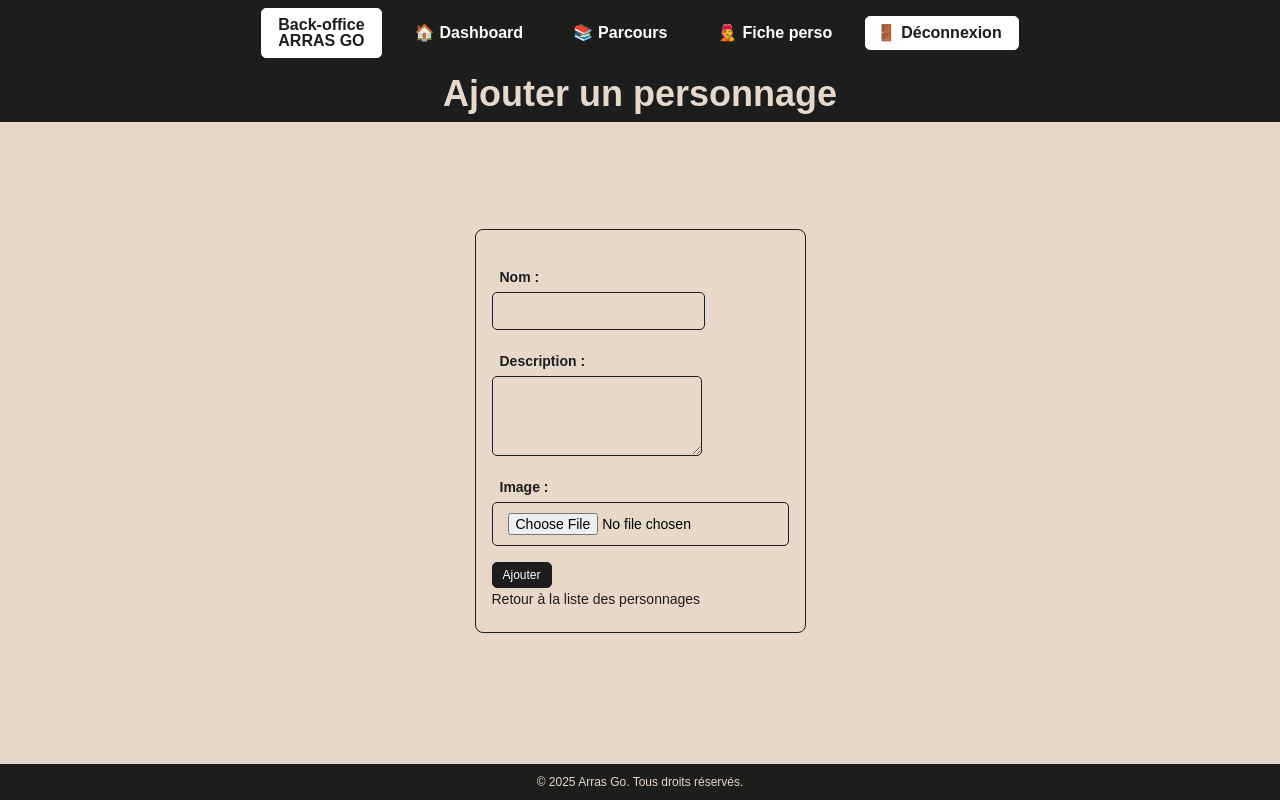
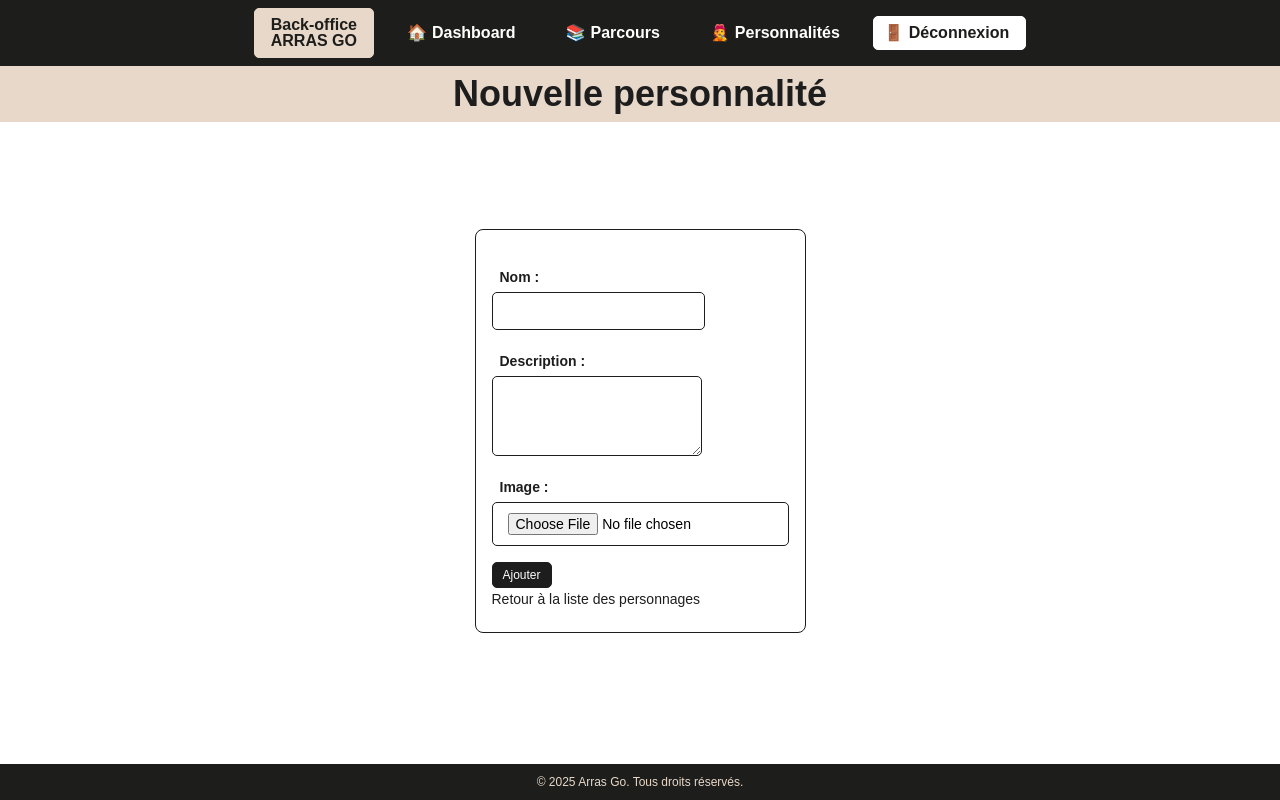
Before and after one commit to DarkSpharx/arrasgo, a PHP site: page /add_personnage.php in a window 1280 px wide. Run offline with PHP 8.4, Linux system fonts and the light colour scheme; a user stored in the database is signed in.

Commit message:
Amélioration de la structure et de la lisibilité des pages : ajout de métadonnées, mise à jour des titres et des styles, et création d'une table de liaison entre parcours et personnages.

```diff
--- a/backoffice/add_etape.php
+++ b/backoffice/add_etape.php
@@ -100,7 +100,7 @@ if ($_SERVER['REQUEST_METHOD'] == 'POST') {
 
 <body>
     <?php include 'header.php'; ?>
-    <h1 class="h1-sticky">Ajouter une nouvelle étape</h1>
+    <h1 class="h1-sticky">Nouvelle étape</h1>
     <main>
         <?php if ($error): ?>
             <div class="error"><?= htmlspecialchars($error) ?></div>
--- a/backoffice/add_parcours.php
+++ b/backoffice/add_parcours.php
@@ -50,7 +50,7 @@ if ($_SERVER['REQUEST_METHOD'] == 'POST') {
 <body>
     <?php include 'header.php'; ?>
 
-    <h1 class="h1-sticky">Ajouter un Nouveau Parcours</h1>
+    <h1 class="h1-sticky">Nouveau arcours</h1>
     <main>
 
         <?php if (isset($error)): ?>
--- a/backoffice/add_personnage.php
+++ b/backoffice/add_personnage.php
@@ -29,6 +29,7 @@ if ($_SERVER['REQUEST_METHOD'] == 'POST') {
 ?>
 <!DOCTYPE html>
 <html lang="fr">
+
 <head>
     <meta charset="UTF-8">
     <meta name="viewport" content="width=device-width, initial-scale=1.0">
@@ -36,11 +37,12 @@ if ($_SERVER['REQUEST_METHOD'] == 'POST') {
     <link rel="stylesheet" href="css/style_backoffice.css">
     <link rel="stylesheet" href="css/header_footer.css">
     <script src="js/admin.js" defer></script>
-    <title>Ajouter un personnage</title>
+    <title>Ajouter une personnalité</title>
 </head>
+
 <body>
     <?php include 'header.php'; ?>
-    <h1 class="h1-sticky">Ajouter un personnage</h1>
+    <h1 class="h1-sticky">Nouvelle personnalité</h1>
     <main>
         <div class="form-container">
             <?php if ($error): ?>
@@ -70,4 +72,5 @@ if ($_SERVER['REQUEST_METHOD'] == 'POST') {
         <p>&copy; <?php echo date("Y"); ?> Arras Go. Tous droits réservés.</p>
     </footer>
 </body>
+
 </html>
--- a/backoffice/css/header_footer.css
+++ b/backoffice/css/header_footer.css
@@ -53,8 +53,8 @@ header {
 
 #logo-nav {
   color: #1d1d1b;
-  border: 1px solid #fff;
-  background-color: #fff;
+  border: 1px solid #e7d8c9;
+  background-color: #e7d8c9;
   padding: 8px 16px;
   border-radius: 5px;
   font-weight: 600;
--- a/backoffice/css/style_backoffice.css
+++ b/backoffice/css/style_backoffice.css
@@ -2,7 +2,7 @@
 
 body {
   font-family: Arial, sans-serif;
-  background-color: #e7d8c9;
+  background-color: #fff;
   margin: 0;
   padding: 0;
   font-size: 14px;
@@ -52,8 +52,7 @@ main {
 }
 
 h1 {
-  background: #1d1d1d;
-  color: #e7d8c9 !important;
+  background: #e7d8c9;
   text-align: center;
   font-size: 36px;
   font-weight: 600;
--- a/backoffice/header.php
+++ b/backoffice/header.php
@@ -8,7 +8,7 @@ declare(strict_types=1);
         <a href="dashboard.php" id="logo-nav">Back-office<br>ARRAS GO</a>
         <a href="dashboard.php"><span>🏠</span>Dashboard</a>
         <a href="list_parcours.php"><span>📚</span>Parcours</a>
-    <a href="list_personnages.php"><span>🧑‍🎤</span>Fiche perso</a>
+        <a href="list_personnages.php"><span>🧑‍🎤</span>Personnalités</a>
         <a href="logout.php" class="logout-link"><span>🚪</span>Déconnexion</a>
     </nav>
 </header>
--- a/backoffice/list_chapitres.php
+++ b/backoffice/list_chapitres.php
@@ -23,7 +23,7 @@ $chapitres = get_chapitres_by_etape($pdo, $id_etape);
     <link rel="stylesheet" href="css/header_footer.css">
     <link rel="stylesheet" href="css/tab.css">
     <script src="js/admin.js" defer></script>
-    <title>Chapitres de l'étape</title>
+    <title>Liste des chapitres</title>
 </head>
 
 <body>
--- a/backoffice/list_parcours.php
+++ b/backoffice/list_parcours.php
@@ -26,7 +26,7 @@ $parcours = get_all_parcours($pdo);
 
 <body>
     <?php include 'header.php'; ?>
-    <h1 class="h1-sticky">Parcours</h1>
+    <h1 class="h1-sticky">Parcours de ARRAS GO</h1>
     <main>
         <div class="cards-container">
             <table>
@@ -61,7 +61,7 @@ $parcours = get_all_parcours($pdo);
                     <?php endforeach; ?>
                 </tbody>
             </table>
-            <a href="add_parcours.php" class="button">Ajouter un nouveau parcours</a>
+            <a href="add_parcours.php" class="button">Ajouter un parcours</a>
         </div>
     </main>
     <footer>
```
Also changed, not shown: backoffice/add_chapitre.php (+16 -1 lines), backoffice/edit_personnage.php (+5 -2 lines), backoffice/list_personnages.php (+5 -2 lines), sql/arrasgo_create_tables.sql (+9 -0 lines).
